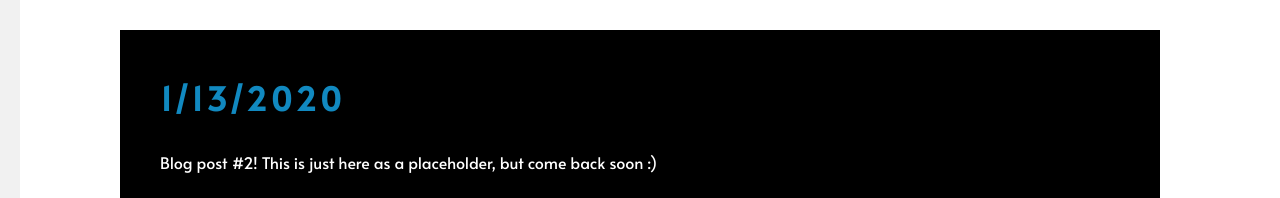
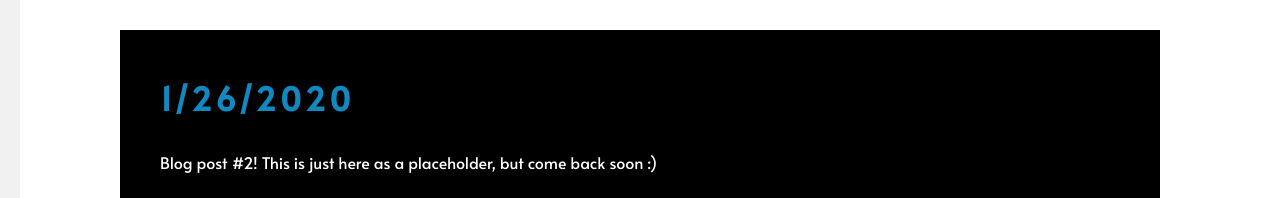
Before and after one commit to ssmoogi/ssmoogi.github.io, a plain HTML site: page blog.html in a window 1280 px wide. Shown: the part 496-694 px from the top of the page. Drawn offline with Linux system fonts and the light colour scheme.

Commit message:
Update blog.html

```diff
--- a/blog.html
+++ b/blog.html
@@ -83,7 +83,7 @@
 
   <div class="sec6" id = "Jan-13-2020" style = "background-color: white;">
     <div class = "sec6all">
-      <h1 class = "title">1/13/2020</h1>
+      <h1 class = "title">1/26/2020</h1>
       <p>Blog post #2! This is just here as a placeholder, but come back soon :)
       </p>
     </div>
```
